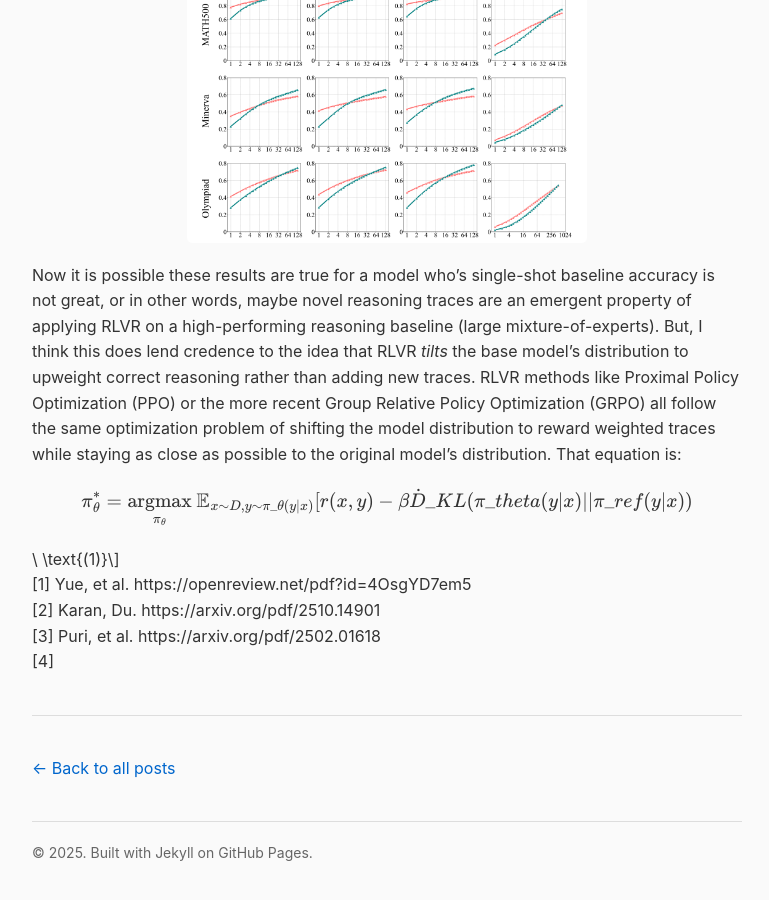
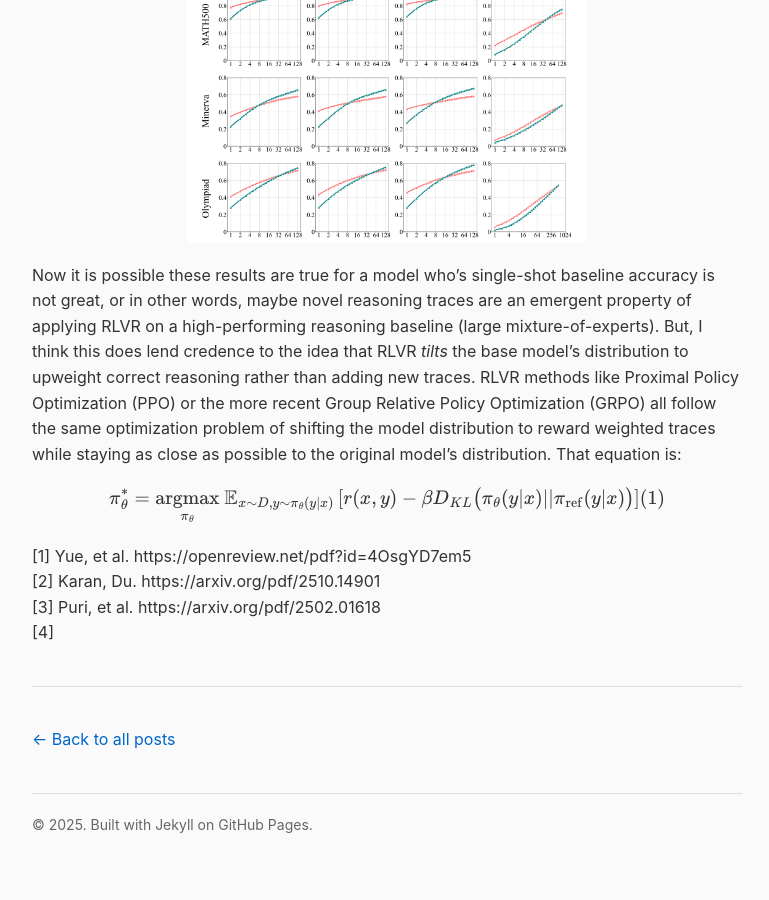
Before and after one commit to roshanwariar/roshanwariar.github.io, a Jekyll site: the page built from _posts/2025-12-8-pita.md, in a window 1280 px wide and 900 px high, scrolled down 1556 px. Shown: the whole window, without its empty margins (253-1022 px from the left). Built offline with Jekyll 4.4.1, drawn with Linux system fonts in a browser that asks for light colours; after the commit the page ends 2427 px from its top, so only the background shows below that.

Commit message:
Update 2025-12-8-pita.md

```diff
--- a/_posts/2025-12-8-pita.md
+++ b/_posts/2025-12-8-pita.md
@@ -17,11 +17,7 @@ By looking at pass@k metrics for high k values across a variety of smaller lanag
 
 Now it is possible these results are true for a model who's single-shot baseline accuracy is not great, or in other words, maybe novel reasoning traces are an emergent property of applying RLVR on a high-performing reasoning baseline (large mixture-of-experts). But, I think this does lend credence to the idea that RLVR _tilts_ the base model's distribution to upweight correct reasoning rather than adding new traces. RLVR methods like Proximal Policy Optimization (PPO) or the more recent Group Relative Policy Optimization (GRPO) all follow the same optimization problem of shifting the model distribution to reward weighted traces while staying as close as possible to the original model's distribution. That equation is:
 
-$$\pi_{\theta}^{*} = \underset{\pi_{\theta}}{\text{argmax}}\ \mathbb{E}_{x\sim D,y \sim \pi\_{\theta}(y|x)} [ r(x,y) - \beta \dot D\_{KL} (\pi\_{theta}(y|x) || \pi\_{ref}(y|x))\] \ \text{(1)}$$
-
-
-
-
+$$\pi_{\theta}^{*} = \underset{\pi_{\theta}}{\text{argmax}}\ \mathbb{E}_{x\sim D,y \sim \pi_{\theta}(y|x)} \left[ r(x,y) - \beta D_{KL} \big(\pi_{\theta}(y|x) || \pi_{\text{ref}}(y|x)\big) \right] \text{(1)}$$
 
 [1] Yue, et al. https://openreview.net/pdf?id=4OsgYD7em5<br>
 [2] Karan, Du. https://arxiv.org/pdf/2510.14901<br>
```
